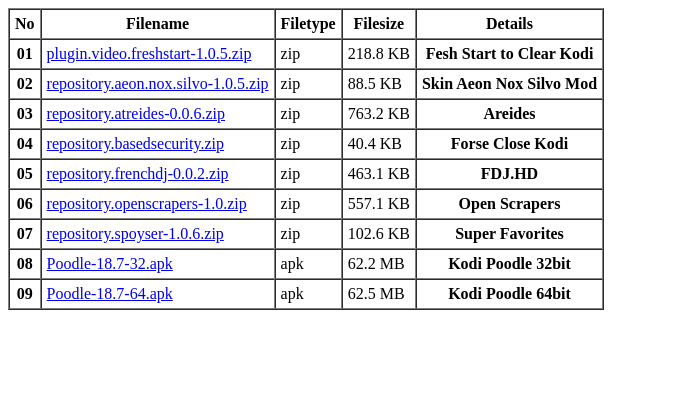
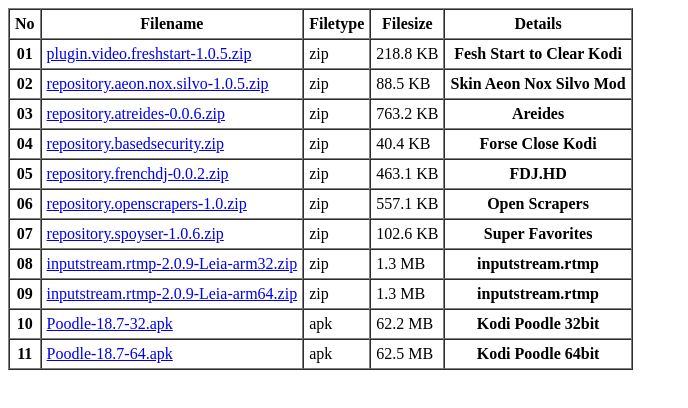
Before and after one commit to Kpoodle/Files, a plain HTML site: page index.html in a window 1280 px wide. Shown: the whole page, without its empty margins (0-688 px from the left). Drawn offline with Linux system fonts and the light colour scheme.

Commit message:
Update index.html

```diff
--- a/index.html
+++ b/index.html
@@ -72,6 +72,22 @@
 
 <tr>
 <th>08</th>
+<td><a href="inputstream.rtmp-2.0.9-Leia-arm32.zip">inputstream.rtmp-2.0.9-Leia-arm32.zip</a></td>
+<td>zip</td>
+<td>1.3 MB</td>
+<th>inputstream.rtmp</th>
+</tr>
+
+<tr>
+<th>09</th>
+<td><a href="inputstream.rtmp-2.0.9-Leia-arm64.zip">inputstream.rtmp-2.0.9-Leia-arm64.zip</a></td>
+<td>zip</td>
+<td>1.3 MB</td>
+<th>inputstream.rtmp</th>
+</tr>
+
+<tr>
+<th>10</th>
 <td><a href="Poodle-18.7-32.apk">Poodle-18.7-32.apk</a></td>
 <td>apk</td>
 <td>62.2 MB</td>
@@ -79,7 +95,7 @@
 </tr>
 
 <tr>
-<th>09</th>
+<th>11</th>
 <td><a href="Poodle-18.7-64.apk">Poodle-18.7-64.apk</a></td>
 <td>apk</td>
 <td>62.5 MB</td>
```
